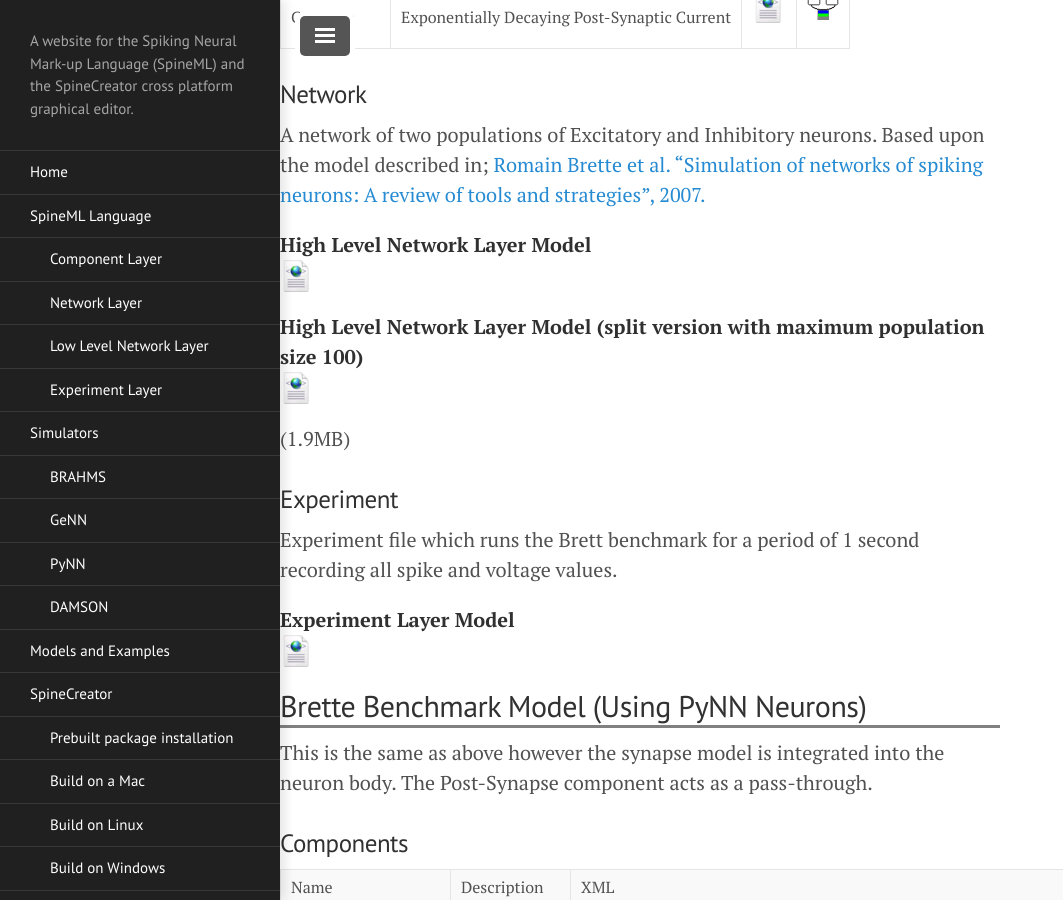
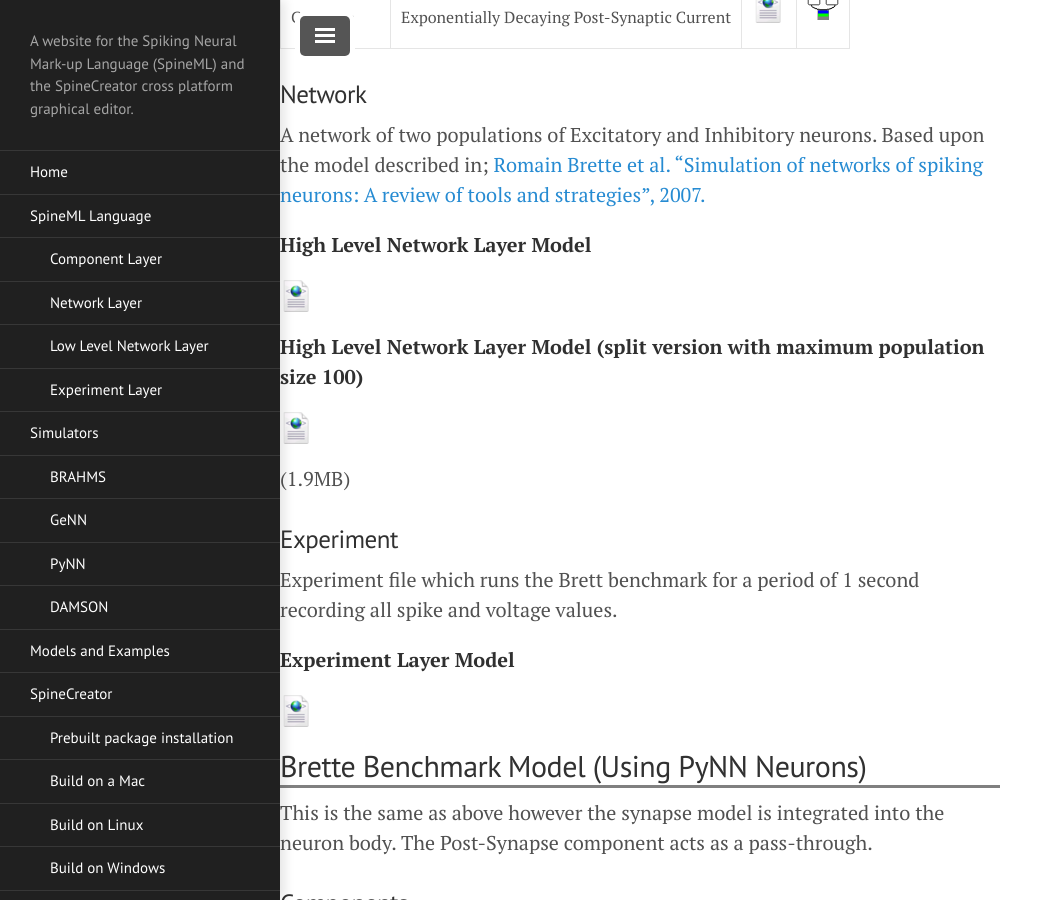
Before and after one commit to SpineML/spineml.github.io, a Jekyll site: the page built from models/index.md, in a window 1280 px wide and 900 px high, scrolled down 2284 px. Shown: the whole window, without its empty margins (0-1063 px from the left). Built offline with Jekyll 4.4.1, drawn with Linux system fonts in a browser that asks for light colours; nearby versions of some CDN libraries; library files that are not in the unit come from our copies.

Commit message:
Update index.md

```diff
--- a/models/index.md
+++ b/models/index.md
@@ -65,15 +65,21 @@
 
 A network of two populations of Excitatory and Inhibitory neurons. Based upon the model described in; [Romain Brette et al. "Simulation of networks of spiking neurons: A review of tools and strategies", 2007.](http://www.ncbi.nlm.nih.gov/pubmed/17629781)
 
-**High Level Network Layer Model** [![/public/images/Xml_icon.png](/public/images/Xml_icon.png)](https://github.com/SpineML/spineml/blob/master/examples/Brette%20Benchmark/Brette_Benchmark_Network.xml)
+**High Level Network Layer Model**
 
-**High Level Network Layer Model (split version with maximum population size 100)** [![/public/images/Xml_icon.png](/public/images/Xml_icon.png)](https://github.com/SpineML/spineml/blob/master/examples/Brette%20Benchmark/Brette_Benchmark_Network_Split100.xml) (1.9MB)
+[![/public/images/Xml_icon.png](/public/images/Xml_icon.png)](https://github.com/SpineML/spineml/blob/master/examples/Brette%20Benchmark/Brette_Benchmark_Network.xml)
+
+**High Level Network Layer Model (split version with maximum population size 100)**
+
+[![/public/images/Xml_icon.png](/public/images/Xml_icon.png)](https://github.com/SpineML/spineml/blob/master/examples/Brette%20Benchmark/Brette_Benchmark_Network_Split100.xml) (1.9MB)
 
 ### Experiment
 
 Experiment file which runs the Brett benchmark for a period of 1 second recording all spike and voltage values.
 
-**Experiment Layer Model** [![/public/images/Xml_icon.png](/public/images/Xml_icon.png)](https://github.com/SpineML/spineml/blob/master/examples/Brette%20Benchmark/Brette_Benchmark_Experiment.xml)
+**Experiment Layer Model**
+
+[![/public/images/Xml_icon.png](/public/images/Xml_icon.png)](https://github.com/SpineML/spineml/blob/master/examples/Brette%20Benchmark/Brette_Benchmark_Experiment.xml)
 
 ## Brette Benchmark Model (Using PyNN Neurons)
 
@@ -90,10 +96,14 @@
 
 A network of two populations of Excitatory and Inhibitory neurons. Based upon the model described in; [Romain Brette et al. "Simulation of networks of spiking neurons: A review of tools and strategies", 2007.](http://www.ncbi.nlm.nih.gov/pubmed/17629781). Replicates the standard Brett Benchmark model however the PyNN_PostSynpases redirects any impulse events to the post synaptic neuron body which models the dynamics. PyNN uses separate synaptic currents for excitatory and inhibitory synapses and as such negative synaptic weights are not required.
 
-**High Level Network Layer Model** [![/public/images/Xml_icon.png](/public/images/Xml_icon.png)](https://github.com/SpineML/spineml/blob/master/examples/Brette%20Benchmark%20(PyNN%20Neurons)/Brette_Benchmark_PyNN_Network.xml)
+**High Level Network Layer Model**
+
+[![/public/images/Xml_icon.png](/public/images/Xml_icon.png)](https://github.com/SpineML/spineml/blob/master/examples/Brette%20Benchmark%20(PyNN%20Neurons)/Brette_Benchmark_PyNN_Network.xml)
 
 ### Experiment
 
 Experiment file which runs the Brett benchmark for a period of 1 second recording all spike and voltage values.
 
-**Experiment Layer Model** [![/public/images/Xml_icon.png](/public/images/Xml_icon.png)](https://github.com/SpineML/spineml/blob/master/examples/Brette%20Benchmark%20(PyNN%20Neurons)/Brette_Benchmassrk_PyNN_Experiment.xml)
+**Experiment Layer Model**
+
+[![/public/images/Xml_icon.png](/public/images/Xml_icon.png)](https://github.com/SpineML/spineml/blob/master/examples/Brette%20Benchmark%20(PyNN%20Neurons)/Brette_Benchmassrk_PyNN_Experiment.xml)
```
